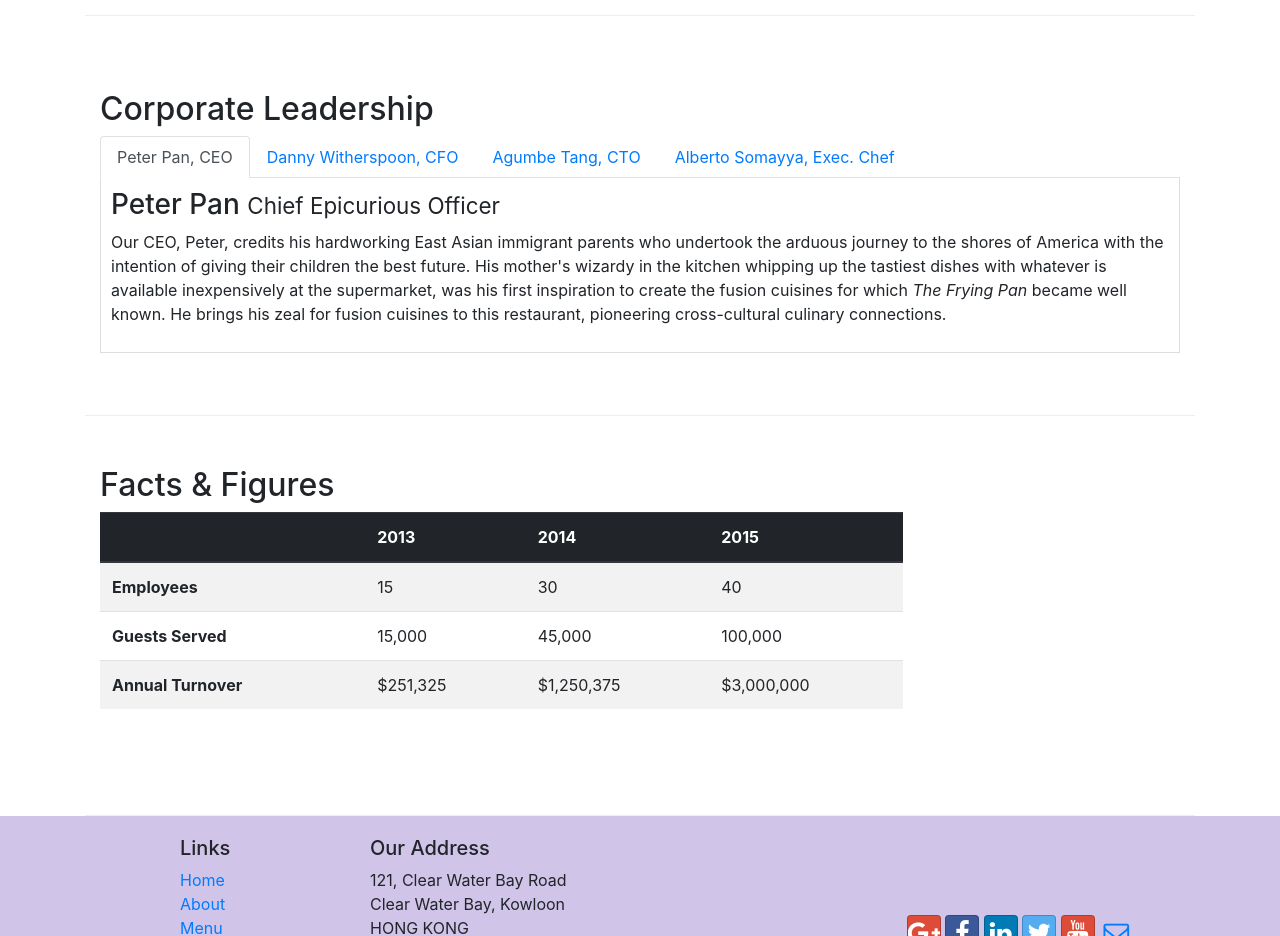
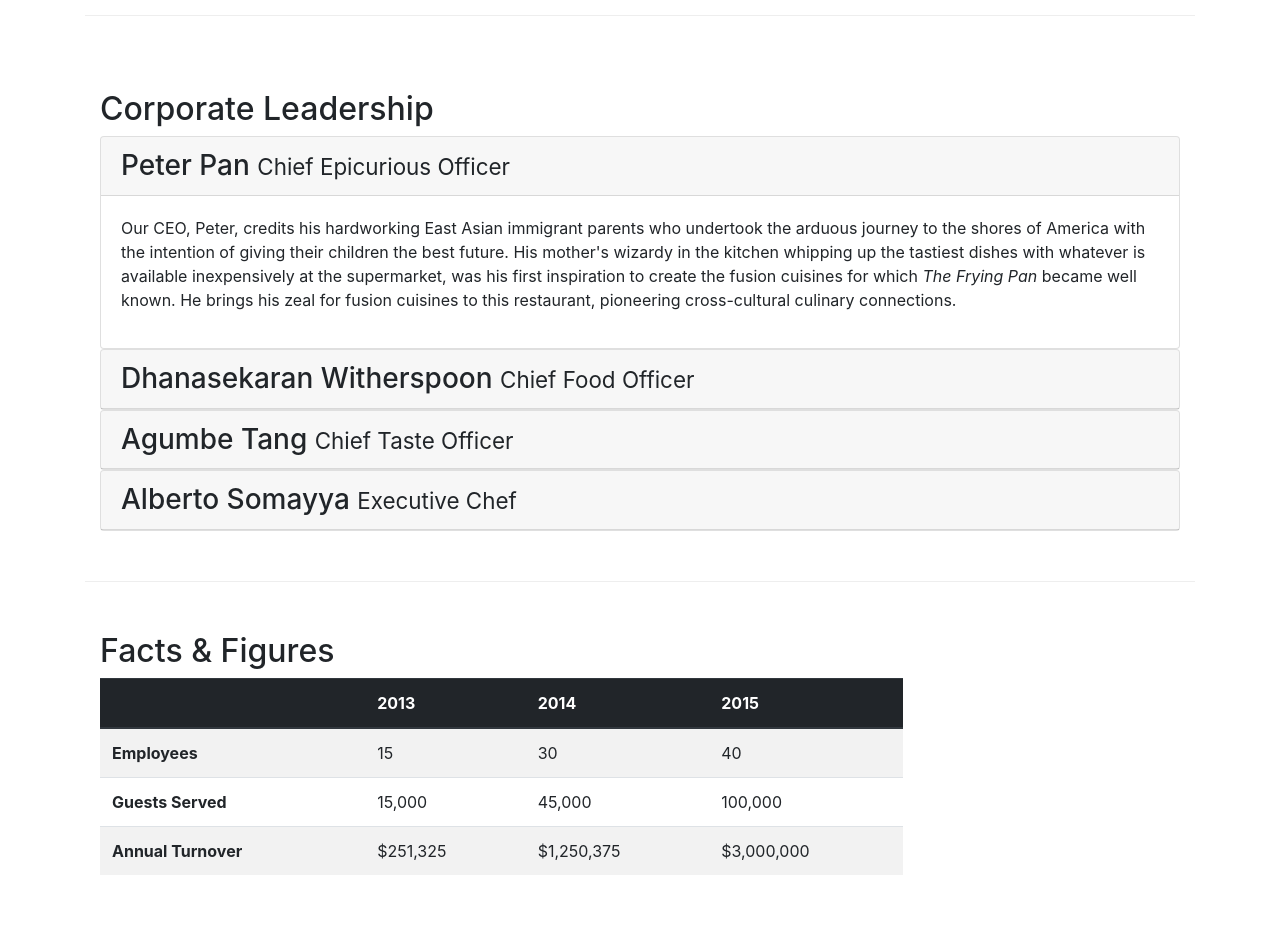
Before and after one commit to EricSyme/Bootstrap-ConFusion, a website: page aboutus.html in a window 1280 px wide. Shown: the part 980-1916 px from the top of the page. Drawn offline with nearby package versions, Linux system fonts and the light colour scheme.

Commit message:
accordion

```diff
--- a/aboutus.html
+++ b/aboutus.html
@@ -103,40 +103,60 @@
                 <br>
                 <h2>Corporate Leadership</h2>
 
-                <ul class="nav nav-tabs">
-                    <li class="nav-item">
-                        <a class="nav-link active" href="#peter" role="tab" data-toggle="tab">Peter Pan, CEO</a>
-                    </li>
-                    <li class="nav-item">
-                            <a class="nav-link" href="#danny" role="tab" data-toggle="tab">Danny Witherspoon, CFO</a>
-                    </li>
-                    <li class="nav-item">
-                            <a class="nav-link" href="#agumbe" role="tab" data-toggle="tab">Agumbe Tang, CTO</a>
-                    </li>
-                    <li class="nav-item">
-                            <a class="nav-link" href="#alberto" role="tab" data-toggle="tab">Alberto Somayya, Exec. Chef</a>
-                    </li>
-                </ul>
-                <div class="tab-content">
-                    <div role="tabpanel" class="tab-pane fade show active" id="peter">
-                        <h3>Peter Pan <small>Chief Epicurious Officer</small></h3>
-                        <p class="d-none d-sm-block">Our CEO, Peter, credits his hardworking East Asian immigrant parents who undertook the arduous journey to the shores of America with the intention of giving their children the best future. His mother's wizardy in the kitchen whipping up the tastiest dishes with whatever is available inexpensively at the supermarket, was his first inspiration to create the fusion cuisines for which <em>The Frying Pan</em> became well known. He brings his zeal for fusion cuisines to this restaurant, pioneering cross-cultural culinary connections.</p>
+                <div id="accordion">
+                    <div class="card">
+                        <div class="card-header" role="tab" id="peterhead">
+                            <h3 class="mb-0">
+                                <a data-toggle="collapse" data-target="#peter">Peter Pan <small>Chief Epicurious Officer</small>
+                                </a>
+                            </h3>
+                        </div>
+                        <div class="collapse show"  id="peter" data-parent="#accordion">
+                            <div class="card-body">
+                                <p class="d-none d-sm-block">Our CEO, Peter, credits his hardworking East Asian immigrant parents who undertook the arduous journey to the shores of America with the intention of giving their children the best future. His mother's wizardy in the kitchen whipping up the tastiest dishes with whatever is available inexpensively at the supermarket, was his first inspiration to create the fusion cuisines for which <em>The Frying Pan</em> became well known. He brings his zeal for fusion cuisines to this restaurant, pioneering cross-cultural culinary connections.</p>
+                            </div>
+                        </div>
                     </div>
-                    <div role="tabpanel" class="tab-pane fade" id="danny">
-                        <h3>Dhanasekaran Witherspoon <small>Chief Food Officer</small></h3>
-                        <p  class="d-none d-sm-block">Our CFO, Danny, as he is affectionately referred to by his colleagues, comes from a long established family tradition in farming and produce. His experiences growing up on a farm in the Australian outback gave him great appreciation for varieties of food sources. As he puts it in his own words, <em>Everything that runs, wins, and everything that stays, pays!</em></p>
-
+                    <div class="card">
+                        <div class="card-header" role="tab" id="dannyhead">
+                            <h3 class="mb-0">
+                                <a class="collapsed" data-toggle="collapse" data-target="#danny">Dhanasekaran Witherspoon <small>Chief Food Officer</small>
+                                </a>
+                            </h3>
+                        </div>
+                        <div class="collapse"  id="danny" data-parent="#accordion">
+                            <div class="card-body">
+                                <p  class="d-none d-sm-block">Our CFO, Danny, as he is affectionately referred to by his colleagues, comes from a long established family tradition in farming and produce. His experiences growing up on a farm in the Australian outback gave him great appreciation for varieties of food sources. As he puts it in his own words, <em>Everything that runs, wins, and everything that stays, pays!</em></p>
+                            </div>
+                        </div>
                     </div>
-                    <div role="tabpanel" class="tab-pane fade" id="agumbe">
-                        <h3>Agumbe Tang <small>Chief Taste Officer</small></h3>
-                        <p class="d-none d-sm-block">Blessed with the most discerning gustatory sense, Agumbe, our CTO, personally ensures that every dish that we serve meets his exacting tastes. Our chefs dread the tongue lashing that ensues if their dish does not meet his exacting standards. He lives by his motto, <em>You click only if you survive my lick.</em></p>
+                    <div class="card">
+                        <div class="card-header" role="tab" id="agumbehead">
+                            <h3 class="mb-0">
+                                <a class="collapsed" data-toggle="collapse" data-target="#agumbe">Agumbe Tang <small>Chief Taste Officer</small>
+                                </a>
+                            </h3>
+                        </div>
+                        <div class="collapse"  id="agumbe" data-parent="#accordion">
+                            <div class="card-body">
+                                <p class="d-none d-sm-block">Blessed with the most discerning gustatory sense, Agumbe, our CTO, personally ensures that every dish that we serve meets his exacting tastes. Our chefs dread the tongue lashing that ensues if their dish does not meet his exacting standards. He lives by his motto, <em>You click only if you survive my lick.</em></p>
+                            </div>
+                        </div>
                     </div>
-                    <div role="tabpanel" class="tab-pane fade" id="alberto">
-                        <h3>Alberto Somayya <small>Executive Chef</small></h3>
-                        <p  class="d-none d-sm-block">Award winning three-star Michelin chef with wide International experience having worked closely with whos-who in the culinary world, he specializes in creating mouthwatering Indo-Italian fusion experiences. He says, <em>Put together the cuisines from the two craziest cultures, and you get a winning hit! Amma Mia!</em></p>
+                    <div class="card">
+                        <div class="card-header" role="tab" id="albertohead">
+                            <h3 class="mb-0">
+                                <a class="collapsed" data-toggle="collapse" data-target="#alberto">Alberto Somayya <small>Executive Chef</small>
+                                </a>
+                            </h3>
+                        </div>
+                        <div class="collapse"  id="alberto" data-parent="#accordion">
+                            <div class="card-body">
+                                <p  class="d-none d-sm-block">Award winning three-star Michelin chef with wide International experience having worked closely with whos-who in the culinary world, he specializes in creating mouthwatering Indo-Italian fusion experiences. He says, <em>Put together the cuisines from the two craziest cultures, and you get a winning hit! Amma Mia!</em></p>
+                            </div>
+                        </div>
                     </div>
                 </div>
-
             </div>
        </div>
        <div class="row row-content">
```
